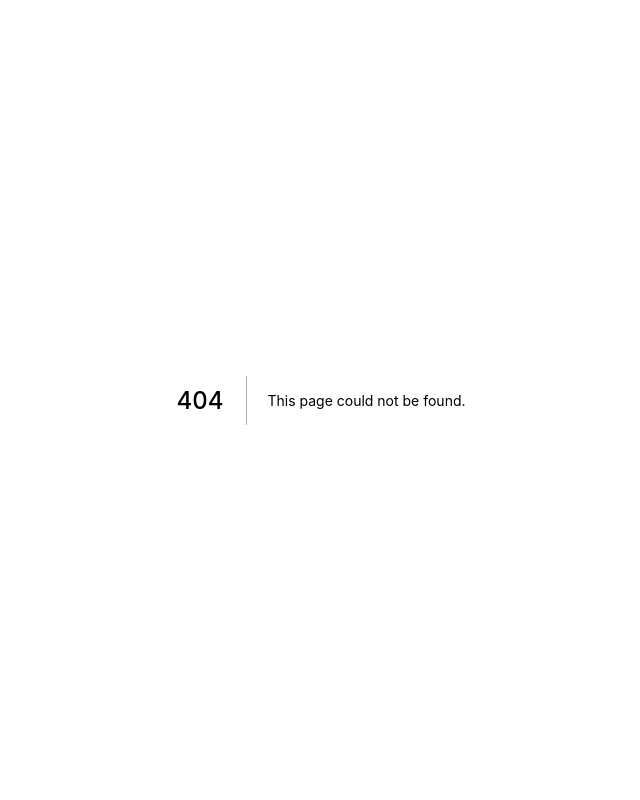
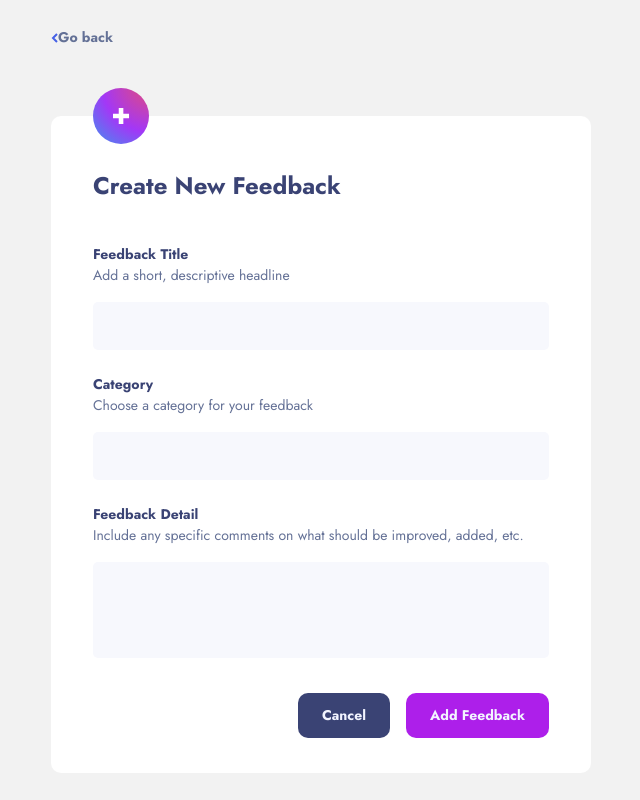
Before and after one commit to vitaliiptp/wcs_final_project, a Next.js app: page /newfeedback in a window 1280 px wide. Before the commit this address had no page. Shown: the whole page, without its empty margins (319-959 px from the left). Built offline with nearby package versions, Linux system fonts and the light colour scheme.

Commit message:
new-feedback-page

```diff
--- /dev/null
+++ b/components/global/button.jsx
@@ -0,0 +1,37 @@
+import react from "react";
+
+
+const Styles = [
+    "btn--violett",
+    "btn--blue",
+    "btn--delete",
+    "btn--cancel"
+
+];
+const Sizes = [
+    "btn--large","btn--medium", "btn-small"
+];
+
+const Button = ({
+    children,
+    type,
+    onClick,
+    buttonStyle,
+    buttonSize,
+}) => {
+    const checkButtonStyle = Styles.includes(buttonStyle)
+? buttonStyle
+: Styles[0];
+
+const checkButtonSize = Sizes.includes(buttonSize)
+? buttonSize
+: Sizes[0];
+ return (
+     <button className = {`btn ${checkButtonStyle} ${checkButtonSize}`}
+     onClick={onClick}
+     type={type}>
+         {children}
+    </button>
+ );
+};
+export default Button;
--- /dev/null
+++ b/components/global/iconArrowLeft.jsx
@@ -0,0 +1,7 @@
+import React from 'react';
+
+const iconArrowLeft = () => (
+    <svg width="7" height="10" xmlns="http://www.w3.org/2000/svg"><path d="M6 9L2 5l4-4" stroke="#4661E6" stroke-width="2" fill="none" fill-rule="evenodd"/></svg>
+);
+
+export default iconArrowLeft;
--- /dev/null
+++ b/components/global/iconNewFeedback.jsx
@@ -0,0 +1,7 @@
+import React from 'react';
+
+const iconNewFeedback = () => (
+    <svg width="56" height="56" xmlns="http://www.w3.org/2000/svg"><defs><radialGradient cx="103.9%" cy="-10.387%" fx="103.9%" fy="-10.387%" r="166.816%" id="a"><stop stop-color="#E84D70" offset="0%"/><stop stop-color="#A337F6" offset="53.089%"/><stop stop-color="#28A7ED" offset="100%"/></radialGradient></defs><g fill="none" fill-rule="evenodd"><circle fill="url(#a)" cx="28" cy="28" r="28"/><path fill="#FFF" fill-rule="nonzero" d="M30.343 36v-5.834h5.686v-4.302h-5.686V20h-4.597v5.864H20v4.302h5.746V36z"/></g></svg>
+);
+
+export default iconNewFeedback;
--- a/pages/_app.js
+++ b/pages/_app.js
@@ -1,7 +1,11 @@
 import '../styles/globals.css'
 
 function MyApp({ Component, pageProps }) {
-  return <Component {...pageProps} />
+  return (
+    <div className="min-w-screen min-h-screen bg-body-background">
+    <Component {...pageProps} />
+    </div>
+    );
 }
 
 export default MyApp
--- /dev/null
+++ b/pages/_document.js
@@ -0,0 +1,29 @@
+import Document, { Html, Head, Main, NextScript } from 'next/document';
+
+class MyDocument extends Document {
+    static async getInitialProps(ctx) {
+        const initialProps = await Document.getInitialProps(ctx);
+        return { ...initialProps };
+    }
+
+    render() {
+        return (
+            <Html>
+                <Head>
+                    <link rel='preconnect' href='https://fonts.googleapis.com' />
+                    <link rel='preconnect' href='https://fonts.gstatic.com' />
+                    <link
+                        href='https://fonts.googleapis.com/css2?family=Jost:wght@400;600;700&display=swap'
+                        rel='stylesheet'
+                    />
+                </Head>
+                <body className='font-primary'>
+                <Main />
+                <NextScript />
+                </body>
+            </Html>
+        );
+    }
+}
+
+export default MyDocument;
--- /dev/null
+++ b/pages/newfeedback.js
@@ -0,0 +1,83 @@
+import React from "react";
+import IconNewFeedback from "../components/global/iconNewFeedback";
+import IconArrowLeft from "../components/global/iconArrowLeft";
+
+const newFeedback = () => {
+    return (
+        <div className="w-screen h-screen flex flex-col justify-center items-center">
+            <div className="w-[33.75rem] mb-[4.25rem]">
+                <button className="h-[1.25rem ] text-b-14-g flex items-center">
+                <IconArrowLeft className="mb-0.375 mr-[0.979rem]"/>
+                Go back
+                </button>
+            </div>
+            <div className="w-[33.75rem] h-[41.063rem] rounded-[0.625rem] flex flex-col bg-white-normal items-center">
+                <div className="absolute w-[28.5rem] mt-[-1.75rem]">
+                    <IconNewFeedback/>
+                </div>
+                <div className="w-[28.5rem] mb-10 mt-[3.25rem]">
+                    <span className="text-b-24">Create New Feedback</span>
+                </div>
+                <div className="flex flex-col items-start mb-6">
+                    <label className="text-b-14" htmlFor="feedbackTitle">Feedback Title</label>
+                    <span className="text-n-14 mb-4">Add a short, descriptive headline</span>
+                    <input id="feedbackTitle" type="text" maxLength={46}
+                        className="
+                        m-0
+                        w-[28.5rem]
+                        min-h-[3rem]
+                        px-6
+                        border-white-light
+                        rounded-[0.313rem]
+                        focus:border-blue-normal
+                        invalid:border-red-normal
+                        bg-white-light
+                        text-blue-deep"
+                    />
+                </div>
+                <div className="flex flex-col items-start mb-6">
+                    <label className="text-b-14" htmlFor="feedbackCategory">Category</label>
+                    <span className="text-n-14 mb-4">Choose a category for your feedback</span>
+                    <input id="feedbackCategory" type="text" maxLength={46}
+                        className="
+                        m-0
+                        w-[28.5rem]
+                        min-h-[3rem]
+                        px-6
+                        border-white-light
+                        rounded-[0.313rem]
+                        focus:border-blue-normal
+                        invalid:border-red-normal
+                        bg-white-light
+                        text-blue-deep"
+                    />
+                </div>
+                <div className="flex flex-col items-start">
+                    <label className="text-b-14" htmlFor="feedbackCategory">Feedback Detail</label>
+                    <span className="text-n-14 mb-4">Include any specific comments on what should be improved, added, etc.</span>
+                    <input id="feedbackDetail" type="text" maxLength={46}
+                        className="
+                        m-0
+                        w-[28.5rem]
+                        min-h-[6rem]
+                        px-6
+                        border-white-light
+                        rounded-[0.313rem]
+                        focus:border-blue-normal
+                        invalid:border-red-normal
+                        bg-white-light
+                        text-blue-deep"
+                    />
+                </div>
+                <div className="w-[28.5rem] h-full flex justify-end items-center">
+                    <div className="">
+                        <button className="mr-4 rounded-[0.625rem] px-6 pb-[0.719rem] pt-[0.781rem] bg-blue-deep hover:bg-blue-deep-hover text-b-14-w">Cancel</button>
+                        <button className="rounded-[0.625rem] px-6 pb-[0.719rem] pt-[0.781rem] bg-purple-normal hover:bg-purple-normal-hover text-b-14-w">Add Feedback</button>
+                    </div>
+                </div>
+            </div>
+        </div>
+    );
+};
+
+export default newFeedback;
--- a/styles/globals.css
+++ b/styles/globals.css
@@ -6,7 +6,45 @@
 @tailwind components;
 @tailwind utilities;
 
+/* Tailwind Custom Styles */
 
+@layer components {
+
+  /* General text (b = bold, n = normal) : */
+
+  .text-b-14 {
+    @apply font-bold text-[14px] text-blue-deep;
+  }
+  .text-b-14-w {
+    @apply font-bold text-[14px] text-white-dark;
+  }
+  .text-b-14-g {
+    @apply font-bold text-[14px] text-grey-light;
+  }
+  .text-b-18 {
+    @apply font-bold text-[18px] text-blue-deep;
+  }
+  .text-b-20 {
+    @apply font-bold text-[20px] text-blue-deep;
+  }
+  .text-b-24 {
+    @apply font-bold text-[24px] text-blue-deep;
+  }
+  .text-n-13 {
+    @apply font-semibold text-[13px] text-grey-light;
+  }
+  .text-n-14 {
+    @apply font-normal text-[14px] text-grey-light;
+  }
+  .text-n-15 {
+    @apply font-normal text-[15px] text-grey-light;
+  }
+  .text-n-16 {
+    @apply font-normal text-[16px] text-grey-light;
+  }
+}
+
+/* Normal CSS */
 
 html,
 body {
--- a/tailwind.config.js
+++ b/tailwind.config.js
@@ -9,23 +9,30 @@ module.exports = {
   theme: {
     extend: {
       fontFamily: {
-        'Jost': ['Jost', ...defaultTheme.fontFamily.sans],
+        'primary': ['Jost', ...defaultTheme.fontFamily.sans],
       },
     },
     colors: {
+      'body-background': '#F2F2F2',
       'blue-normal': '#4661E6',
+      'blue-normal-hover': '#7C91F9',
       'blue-light': '#62BCFA',
-'blue-dark': '#373F68FF',
+      'blue-dark': '#373F68',
       'blue-deep': '#3A4374',
+      'blue-deep-hover': '#656EA3',
       'blue-gardient': '#28A7ED',
       'grey-light': '#647196',
       'pink-gardient': '#E84D70',
       'purple-normal': '#AD1FEA',
+      'purple-normal-hover': '#C75AF6',
       'purple-gardient': '#A337F6',
+      'red-normal': '#D73737',
+      'red-normal-hover': '#E98888',
       'salmon-normal': '#F49F85',
       'white-normal': '#FFFFFF',
       'white-light': '#F7F8FD',
-'white-dark': '#F2F4FF'
+      'white-dark': '#F2F4FF',
+      'white-dark-hover': '#CFD7FF',
     }
   },
   plugins: [],
```
Also changed, not shown: 1 other file (tests, documents, lock files or other folders). Lines whose indentation alone changed are shown as unchanged.
